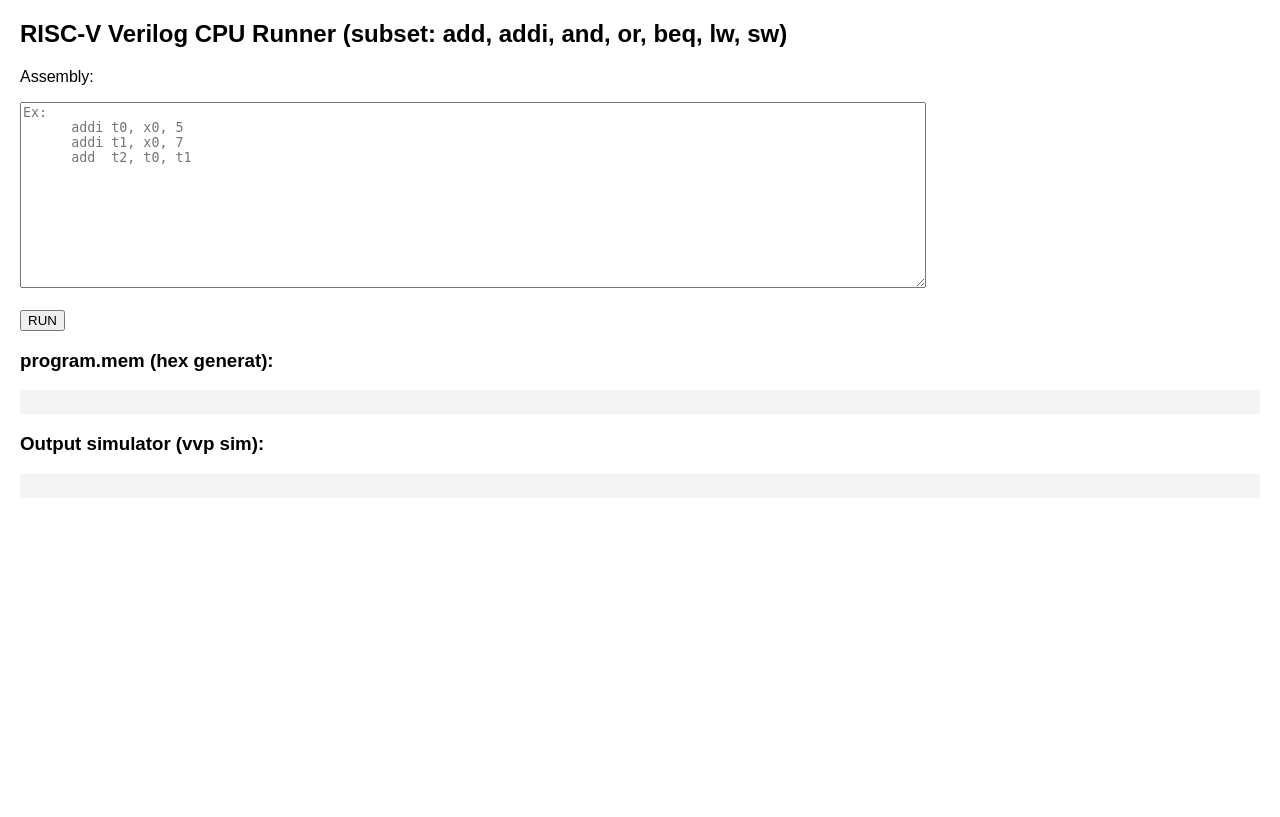
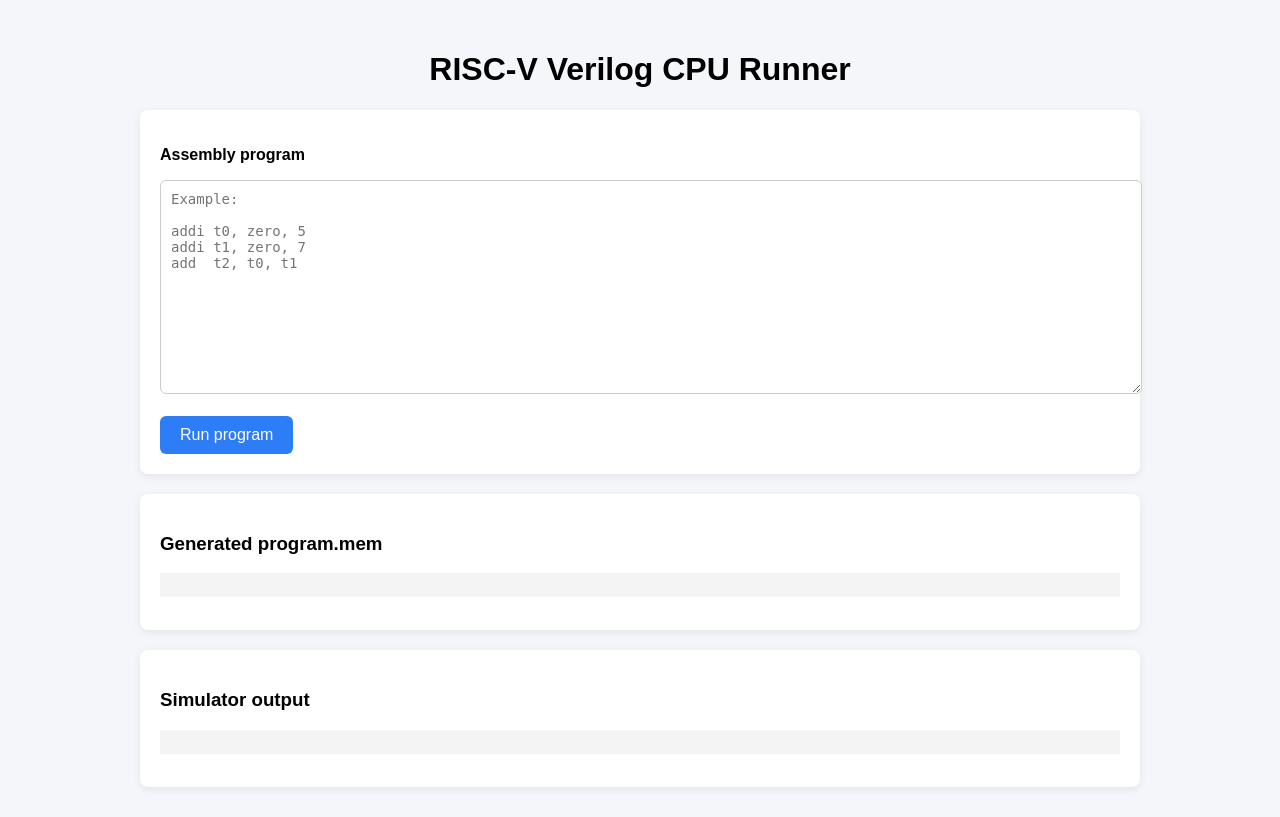
Before and after one commit to TeoG-H/Risc-V-server, a Flask app: page / in a window 1280 px wide. Before the commit the page ends 454 px from the top, so only its background shows below. Run offline with Flask 3, Linux system fonts and the light colour scheme.

Commit message:
rezolvare interfata + warning

```diff
--- a/app.py
+++ b/app.py
@@ -7,28 +7,30 @@ app = Flask(__name__)
 
 @app.route("/", methods=["GET", "POST"])
 def index():
-    output = ""
-    memhex = ""
-    error = ""
+    output = ""  #ce produce simulatorul verilog
+    memhex = ""  #codul masina generat
+    error = ""   #mesaj de eroare
 
     if request.method == "POST":
-        asm = request.form.get("code", "")
+        asm = request.form.get("code", "")  #preia textul
 
         try:
-            instrs = assemble(asm)
-            memhex = to_mem_hex(instrs)
+            instrs = assemble(asm)      #ia codul , il asambleaza in instructiuni
+            memhex = to_mem_hex(instrs) #aici inst le transform in cod hexa
 
             with open("program.mem", "w", encoding="utf-8") as f:
-                f.write(memhex)
+                f.write(memhex)  # bag codul in in program.mem
 
             result = subprocess.run(["vvp", "sim"], capture_output=True, text=True)
-            output = result.stdout
+            output = result.stdout #rezultatul din subproces in pun in output
+            #daca exista erori le pun si pe ele in output
             if result.stderr:
                 output += "\n[stderr]\n" + result.stderr
 
         except Exception as e:
             error = str(e)
 
+    #trimit outpu-tul inapoi la pagina
     return render_template("index.html", output=output, memhex=memhex, error=error)
 
 if __name__ == "__main__":
--- a/templates/index.html
+++ b/templates/index.html
@@ -3,16 +3,54 @@
 
 <head>
   <meta charset="utf-8" />
-  <title>RISC-V Verilog CPU Runner</title>
+  <title>RISC-V CPU Runner</title>
+
   <style>
     body {
       font-family: Arial, sans-serif;
-      margin: 20px;
+      background: #f5f6fa;
+      margin: 0;
+    }
+
+    .container {
+      max-width: 1000px;
+      margin: auto;
+      padding: 30px;
+    }
+
+    h1 {
+      text-align: center;
     }
 
     textarea {
-      width: 900px;
-      max-width: 100%;
+      width: 100%;
+      font-family: monospace;
+      font-size: 14px;
+      padding: 10px;
+      border-radius: 6px;
+      border: 1px solid #ccc;
+    }
+
+    button {
+      background: #2d7df6;
+      color: white;
+      border: none;
+      padding: 10px 20px;
+      border-radius: 6px;
+      font-size: 16px;
+      cursor: pointer;
+    }
+
+    button:hover {
+      background: #1e63c9;
+    }
+
+    .panel {
+      background: white;
+      border-radius: 8px;
+      padding: 20px;
+      margin-top: 20px;
+      box-shadow: 0 2px 8px rgba(0, 0, 0, 0.08);
     }
 
     pre {
@@ -29,28 +67,51 @@
 </head>
 
 <body>
-  <h2>RISC-V Verilog CPU Runner (subset: add, addi, and, or, beq, lw, sw)</h2>
 
+  <div class="container">
+
+    <h1>RISC-V Verilog CPU Runner</h1>
+
+    <div class="panel">
       <form method="post">
-    <p>Assembly:</p>
-    <textarea name="code" rows="12" placeholder="Ex:
-      addi t0, x0, 5
-      addi t1, x0, 7
+
+        <p><b>Assembly program</b></p>
+
+        <textarea name="code" rows="12" placeholder="Example:
+
+addi t0, zero, 5
+addi t1, zero, 7
 add  t2, t0, t1
 ">{{ request.form.get('code','') }}</textarea>
+
         <br><br>
-    <button type="submit">RUN</button>
+
+        <button type="submit">Run program</button>
+
       </form>
+    </div>
+
 
     {% if error %}
-  <p class="err">Eroare: {{ error }}</p>
+    <div class="panel">
+      <p class="err">Error: {{ error }}</p>
+    </div>
     {% endif %}
 
-  <h3>program.mem (hex generat):</h3>
+
+    <div class="panel">
+      <h3>Generated program.mem</h3>
       <pre>{{ memhex }}</pre>
+    </div>
 
-  <h3>Output simulator (vvp sim):</h3>
+
+    <div class="panel">
+      <h3>Simulator output</h3>
       <pre>{{ output }}</pre>
+    </div>
+
+  </div>
+
 </body>
 
 </html>
```
Also changed, not shown: assembler.py (+31 -50 lines), 4 other files. Lines whose indentation alone changed are shown as unchanged.
